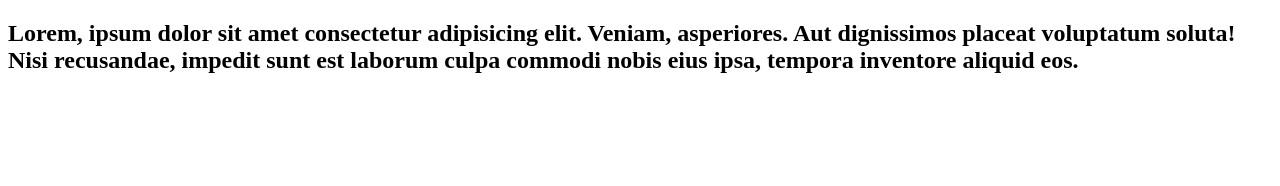
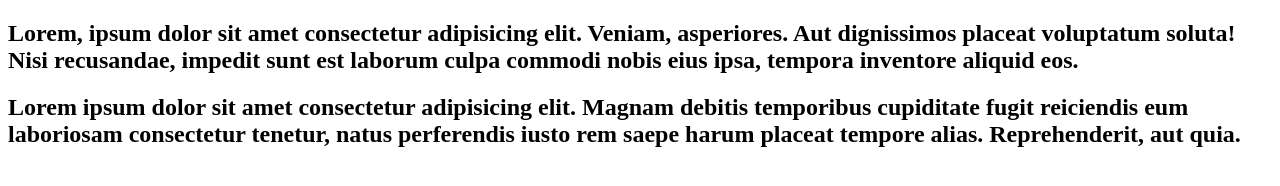
Before and after one commit to viveka941/git-basic-project-2, a plain HTML site: page index.html in a window 1280 px wide. Drawn offline with Linux system fonts and the light colour scheme.

Commit message:
new line added

```diff
--- a/index.html
+++ b/index.html
@@ -7,5 +7,6 @@
 </head>
 <body>
   <h2>Lorem, ipsum dolor sit amet consectetur adipisicing elit. Veniam, asperiores. Aut dignissimos placeat voluptatum soluta! Nisi recusandae, impedit sunt est laborum culpa commodi nobis eius ipsa, tempora inventore aliquid eos.</h2>
+  <h2>Lorem ipsum dolor sit amet consectetur adipisicing elit. Magnam debitis temporibus cupiditate fugit reiciendis eum laboriosam consectetur tenetur, natus perferendis iusto rem saepe harum placeat tempore alias. Reprehenderit, aut quia.</h2>
 </body>
 </html>
```
